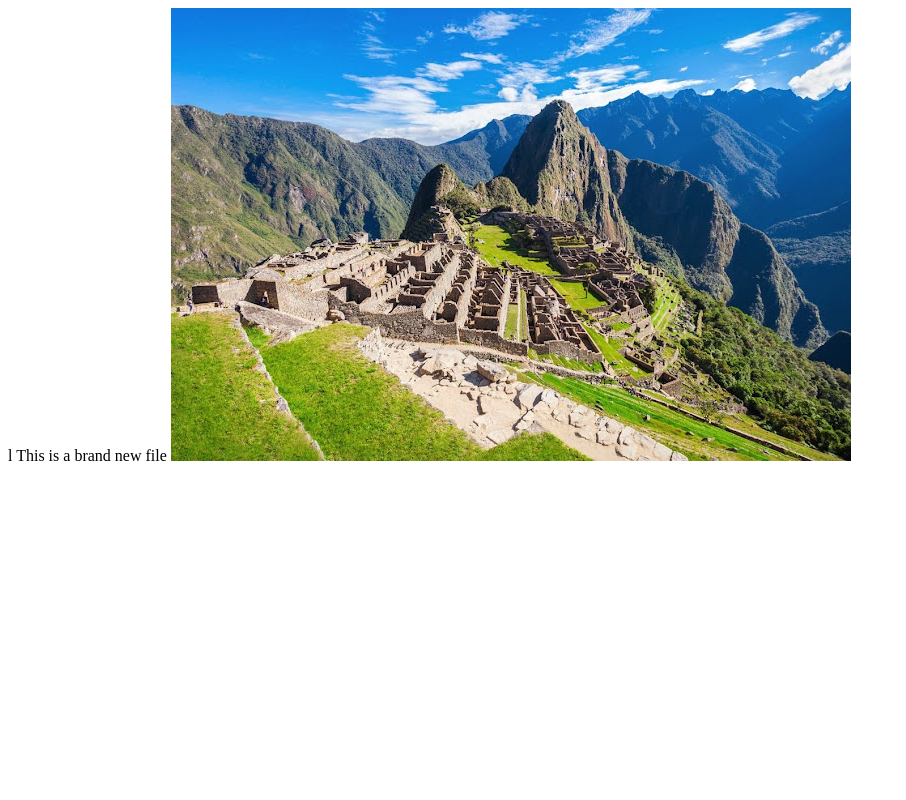
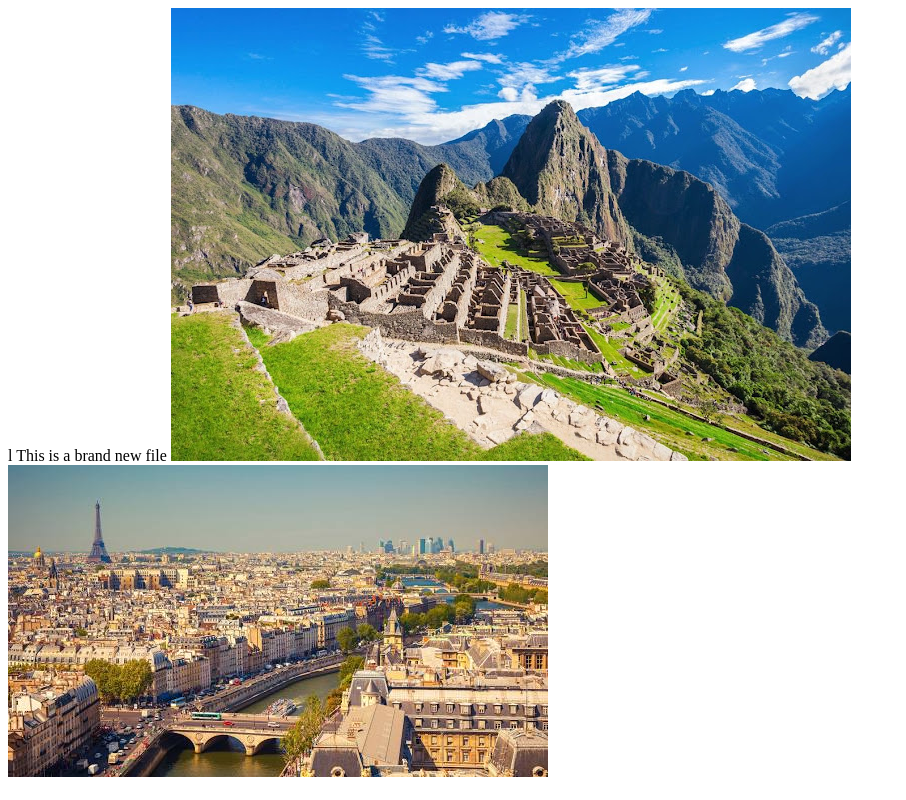
Before and after one commit to ranerlich7/lesson4_git2, a plain HTML site: page index.html in a window 1280 px wide. Shown: the whole page, without its empty margins (0-906 px from the left). Drawn offline with Linux system fonts and the light colour scheme.

Commit message:
added paris image

```diff
--- a/index.html
+++ b/index.html
@@ -9,5 +9,6 @@ l<!DOCTYPE html>
 <body>
     This is a brand new file
     <img src="./media/machhu.jpg">
+    <img src="./media/paris.jpg">
 </body>
 </html>
```
